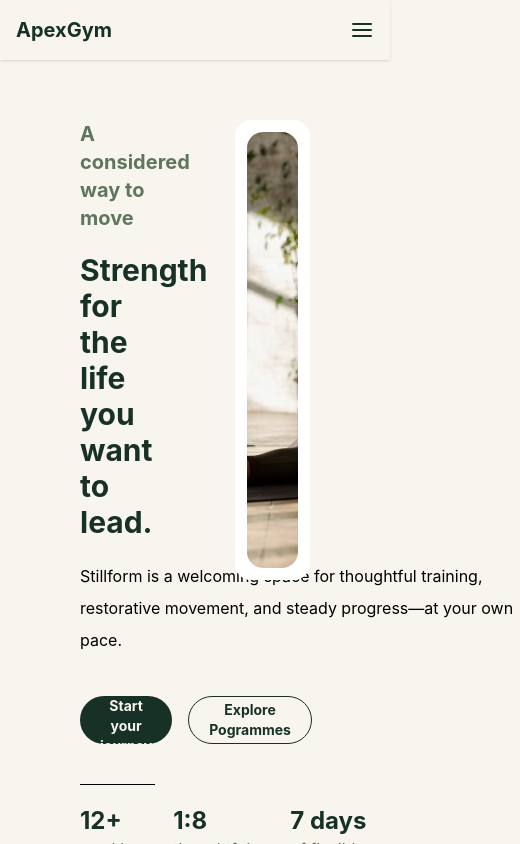
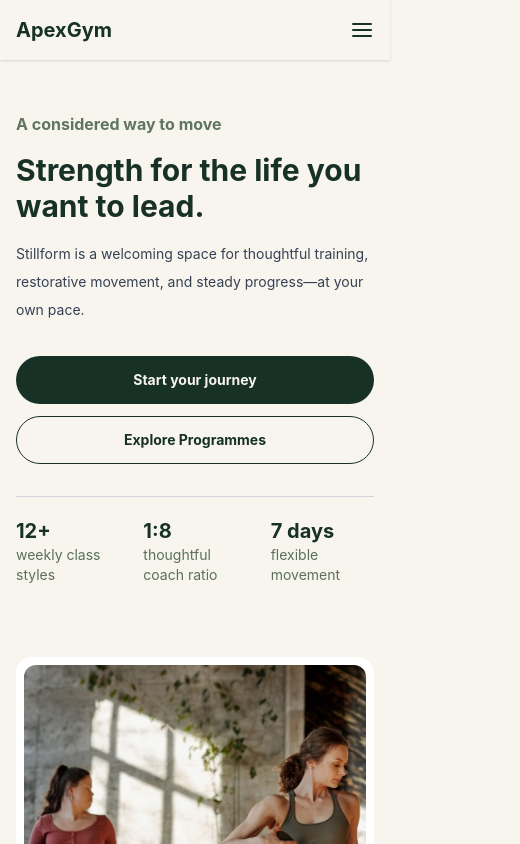
Before and after one commit to joewee-x/apex-gym, a React (Vite) app: page / in a window 390 px wide. Shown: the top 844 px of the page, 520 px wide, since content can reach past the window. Built offline with nearby package versions, Linux system fonts and the light colour scheme.

Commit message:
hero section responsiveness

```diff
--- a/src/Components/Hero.jsx
+++ b/src/Components/Hero.jsx
@@ -1,52 +1,76 @@
-import heroImg from '../img/hero.avif'
+import heroImg from "../img/hero.avif";
 
 const Hero = () => {
   return (
-    <div>
-      <div className="mt-30 grid grid-cols-2 gap-20 mx-20">
-        <div className=''>
-          <p className="text-[#5F755F] font-bold text-xl">A considered way to move</p>
-          <p className="text-[#173126] font-bold text-3xl py-5">
-            Strength for the life you want to lead.
-          </p>
-          <p className="w-110 leading-8">
-            Stillform is a welcoming space for thoughtful training, restorative
-            movement, and steady progress—at your own pace.
+    <section className="pt-28 sm:pt-32 lg:pt-30">
+      <div className="mx-auto grid grid-cols-1 items-center gap-10 px-4 sm:px-6 md:px-8 lg:grid-cols-2 lg:gap-12 lg:px-12 ">
+
+        <div>
+          <p className="text-base font-bold text-[#5F755F] sm:text-lg lg:text-xl">
+            A considered way to move
           </p>
 
-          <div className="flex gap-4 items-center text-sm my-10">
-                <button className="h-12 rounded-full bg-[#173126] px-5 font-bold text-[#f8f5ee] lg:px-7">
-                    Start your journey
-                </button>
-                <button className="mr-3 h-12 rounded-full border border-[#173126] px-5 font-bold text-[#173126] lg:px-7">
-                    Explore Pogrammes
-                </button>
+          <h1 className="py-4 text-3xl font-bold text-[#173126] sm:text-4xl lg:text-3xl">
+            Strength for the life you want to lead.
+          </h1>
+
+          <p className="max-w-xl text-sm leading-7 text-gray-700 sm:text-base sm:leading-8">
+            Stillform is a welcoming space for thoughtful training,
+            restorative movement, and steady progress—at your own pace.
+          </p>
+
+          <div className="my-8 flex flex-col gap-3 text-sm sm:my-10 sm:flex-row sm:items-center sm:gap-4">
+            <button className="h-12 w-full rounded-full bg-[#173126] px-5 font-bold text-[#f8f5ee] sm:w-auto lg:px-7">
+              Start your journey
+            </button>
+
+            <button className="h-12 w-full rounded-full border border-[#173126] px-5 font-bold text-[#173126] sm:w-auto lg:px-7">
+              Explore Programmes
+            </button>
           </div>
-          <hr  className="my-5"/>
 
-          <div className="flex gap-10 pb-10">
+          <hr className="my-5 border-gray-300" />
+
+          <div className="grid grid-cols-3 gap-6 pb-8 sm:gap-8">
+
             <div>
-                <p className='text-[#173126] font-bold text-2xl'>12+</p>
-                <p className='text-[#587158]'>weekly class styles</p>
+              <p className="text-xl font-bold text-[#173126] sm:text-2xl">
+                12+
+              </p>
+              <p className="text-sm text-[#587158]">
+                weekly class styles
+              </p>
             </div>
 
             <div>
-                <p className='text-[#173126] font-bold text-2xl'>1:8</p>
-                <p className='text-[#587158]'>thoughtful coach ratio</p>
+              <p className="text-xl font-bold text-[#173126] sm:text-2xl">
+                1:8
+              </p>
+              <p className="text-sm text-[#587158]">
+                thoughtful coach ratio
+              </p>
             </div>
 
             <div>
-                <p className='text-[#173126] font-bold text-2xl'>7 days</p>
-                <p className='text-[#587158]'>of flexible movement</p>
+              <p className="text-xl font-bold text-[#173126] sm:text-2xl">
+                7 days
+              </p>
+              <p className="text-sm text-[#587158]">
+                flexible movement
+              </p>
             </div>
+
           </div>
         </div>
 
-        <div className='bg-white h-115 p-3 flex items-center rounded-2xl'>
-            <img className='w-full h-109 m-auto rounded-2xl object-cover' src={heroImg} alt="" />
+        <div className="w-full rounded-2xl bg-white p-2 sm:p-3">
+          <img src={heroImg} alt=""
+            className="h-87.5 w-full rounded-xl object-cover sm:h-112.5 md:h-125 lg:h-125"
+          />
         </div>
+
       </div>
-    </div>
+    </section>
   );
 };
 
```
